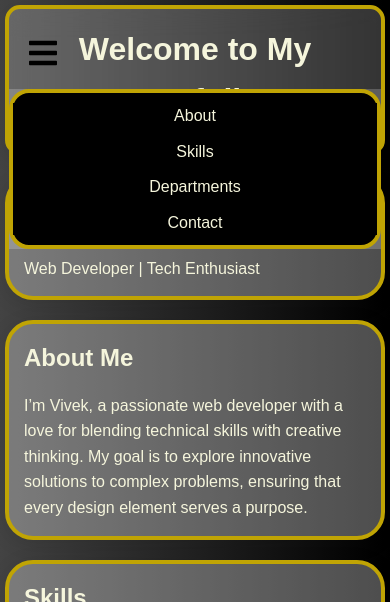
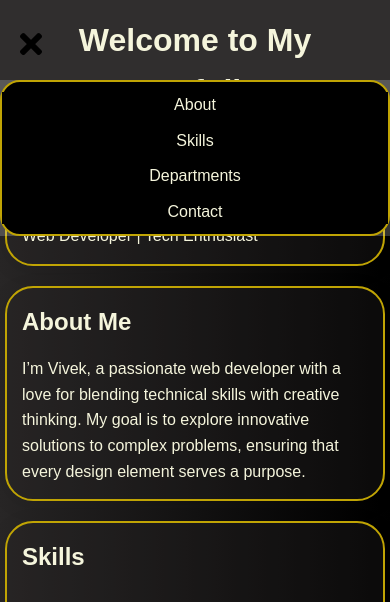
Before and after one commit to Debugger-ops/webportfolio, a plain HTML site: page index.html in a window 390 px wide. Both pictures are taken after a click on the element 43 px from the left and 54 px from the top of the page. Shown: the top 602 px of the page. Drawn offline with Linux system fonts and the light colour scheme; grey boxes are pictures that could not be loaded.

Commit message:
Update style.css

```diff
--- a/style.css
+++ b/style.css
@@ -5,15 +5,18 @@
 }
 
 header {
-    position: relative; /* Position for absolute navbar */
-    background: rgba(255, 255, 255, 0.2);
-    color: beige;
+    position: fixed; /* Change to fixed position */
+    top: 0; /* Stick to the top */
+    left: 0;
+    right: 0; /* Full width */
+    background: rgb(48, 46, 46);
+    color: white;
     padding: 20px 0;
     text-align: center;
-    border-radius: 15px;
+    border-radius: 0; /* Remove rounded corners */
     backdrop-filter: blur(15px);
-    box-shadow: 0 4px 20px rgba(0, 0, 0, 0.1);
-    border: 4px solid rgb(192, 164, 4);
+
+    z-index: 1000; /* Ensure it stays above all content */
 }
 
 .hamburger {
@@ -30,6 +33,7 @@ header {
 
 .navbar ul {
     list-style: none;
+
 }
 
 .navbar li {
@@ -49,22 +53,25 @@ header {
 /* Responsive Styles */
 @media (max-width: 768px) {
     .navbar {
-        display: none; /* Hide navbar by default on mobile */
+        display: none;
         flex-direction: column;
         gap: 24px;
         position: absolute;
-        top: 70px; /* Position it below the header */
+        top: 70px;
         left: 0;
         right: 0;
         background: rgba(255, 255, 255, 0.2);
         color: beige;
+        transition: left 2s ease;
+
 
     }
     .navbar ul {
-        list-style: none;
+
         background-color: black;
         border-radius: 20px;
-        border: 4px solid rgb(192, 164, 4);
+        border: 2px solid rgb(192, 164, 4);
+
     }
 
     .section{
@@ -91,6 +98,12 @@ header {
         flex-direction: column;
         background-color: #000000;
     }
+    .navbar li:hover {
+        margin: 10px 0; /* Spacing for vertical alignment */
+        display: flex;
+        flex-direction: column;
+        background-color: rgb(39, 37, 37);
+    }
 
 }
 
@@ -99,7 +112,7 @@ body {
     line-height: 1.6;
     background: #000000;
     background: -webkit-linear-gradient(to right, #434343, #000000);
-    background: linear-gradient(to right, #434343, #000000);
+    background: linear-gradient(to right, #282626, #000000);
     background-repeat: no-repeat;
     padding: 5px;
 }
@@ -109,11 +122,22 @@ body {
     justify-content: center;
     color: beige;
 }
-
+.personal{
+    margin-top: 140px;
+}
 h1 {
 
     margin-bottom: 10px;
     font-size: 2.5em;
+}
+.hamburger.active i {
+    transform: rotate(90deg); /* Rotate for the first line */
+}
+
+.hamburger.active i::before {
+    content: '\f00d'; /* Font Awesome 'times' icon */
+    font-family: 'Font Awesome 5 Free';
+    font-weight: 900; /* Solid style */
 }
 
 .list {
@@ -126,6 +150,14 @@ h1 {
     margin-bottom: 10px;
 }
 
+.list li:hover {
+    display: flex;
+    align-items: center;
+    margin-bottom: 10px;
+    background-color: grey;
+    font-size: 20px;
+}
+
 .img {
     margin-right: 10px;
     width: 34px;
@@ -134,28 +166,17 @@ h1 {
 section {
     padding: 20px;
     margin: 20px auto;
-    background: rgba(255, 255, 255, 0.3);
+    background: rgba(39, 36, 36, 0.3);
     /* More transparency */
     border-radius: 28px;
     color: beige;
     box-shadow: 0 4px 20px rgba(0, 0, 0, 0.1);
     /* Soft shadow */
     max-width: 800px;
-    border: 4px solid rgb(192, 164, 4);
+    border: 2px solid rgb(192, 164, 4);
 }
 
-section:hover {
-    padding: 20px;
-    margin: 20px auto;
-    font-size: 18px;
-    background: rgba(255, 255, 255, 0.3);
-    /* More transparency */
-    border-radius: 28px;
-    color: beige;
-    box-shadow: 0 4px 20px rgba(0, 0, 0, 0.1);
-    /* Soft shadow */
-    max-width: 810px;
-}
+
 a{
     color: beige;
     text-decoration: none;
```
